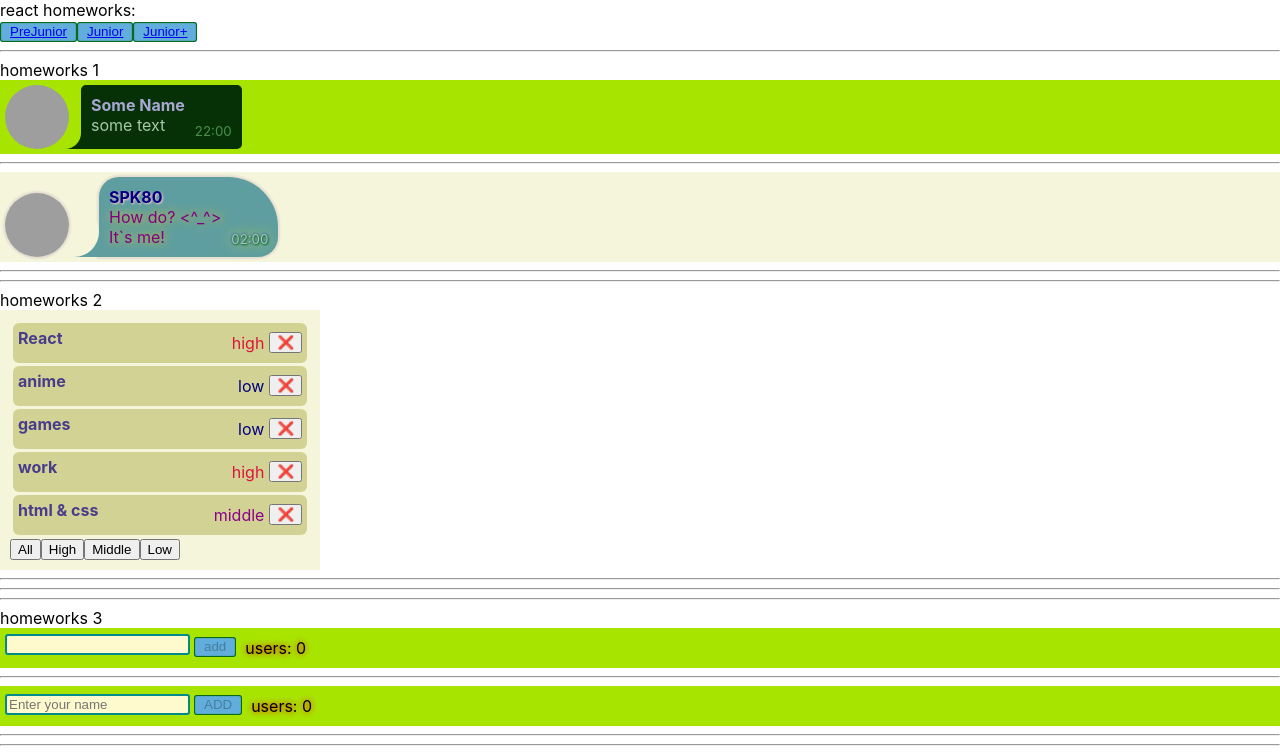
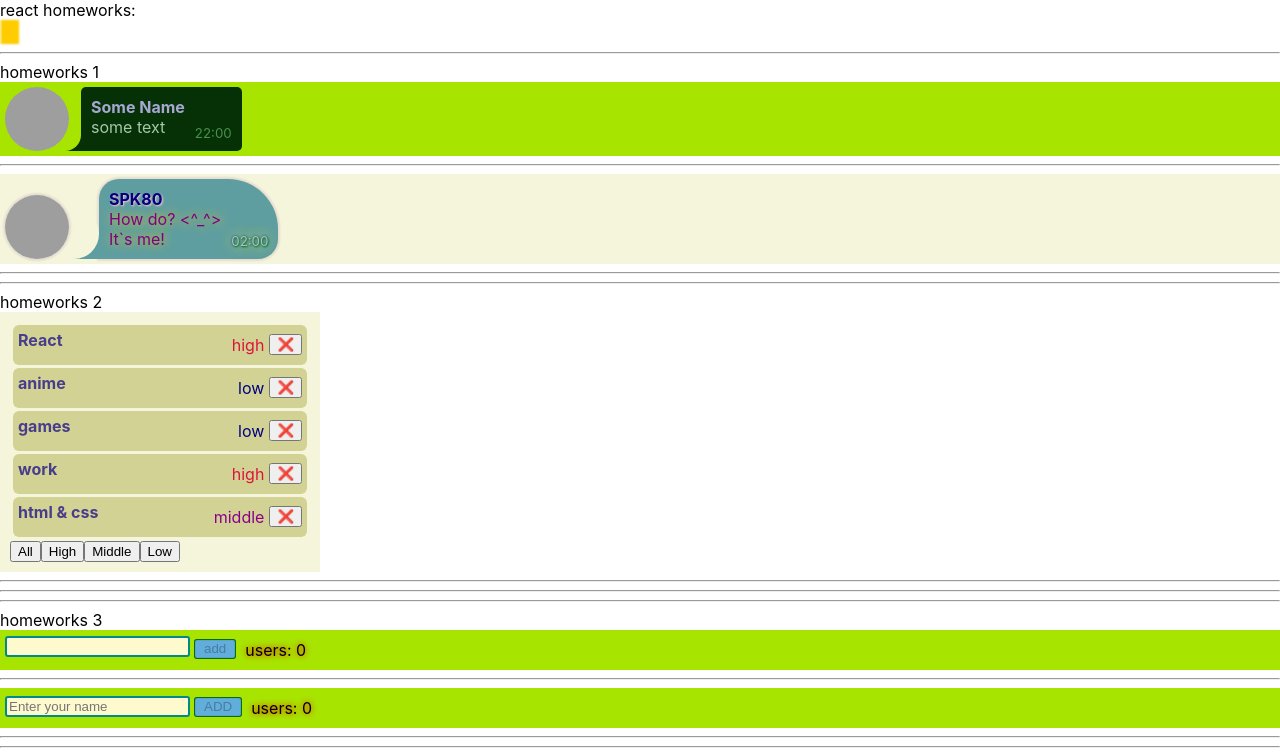
Before and after one commit to SPK80/simple-react-homeworks, a React (Create React App) app: page /#/pre-junior in a window 1280 px wide. Shown: the top 756 px of the page. Built offline with nearby package versions, Linux system fonts and the light colour scheme; grey boxes are pictures that could not be loaded.

Commit message:
feat: HW5 (not complete)

```diff
--- a/src/p2-homeworks/h5-rrd-v6/Header.tsx
+++ b/src/p2-homeworks/h5-rrd-v6/Header.tsx
@@ -1,24 +1,31 @@
 import React from 'react'
 import {NavLink} from "react-router-dom";
 import {PATH} from "./Pages";
-import SuperButton from "../h4/common/c2-SuperButton/SuperButton";
+import s from "./header.module.css"
 
 function Header() {
     return (
-        <>
-            <SuperButton>
-                <NavLink to={PATH.PRE_JUNIOR}> PreJunior </NavLink>
-            </SuperButton>
+        <div className={s.headerWrap}>
+            <div className={s.navLinks}>
+                <NavLink
+                    className={(navData) => navData.isActive ? s.activeNavLink : s.navLink}
+                    // activeClassName={s.activeNavLink} NavLink activeClassName prop does not exist in v6
+                    to={PATH.PRE_JUNIOR}> PreJunior
+                </NavLink>
 
-            <SuperButton>
-                <NavLink to={PATH.JUNIOR}> Junior </NavLink>
-            </SuperButton>
+                <NavLink
+                    className={(navData) => navData.isActive ? s.activeNavLink : s.navLink}
+                    to={PATH.JUNIOR}> Junior
+                </NavLink>
 
-            <SuperButton>
-                <NavLink to={PATH.JUNIOR_PLUS}> Junior+ </NavLink>
-            </SuperButton>
-        </>
+                <NavLink
+                    className={(navData) => navData.isActive ? s.activeNavLink : s.navLink}
+                    to={PATH.JUNIOR_PLUS}> Junior+
+                </NavLink>
 
+            </div>
+            <span></span>
+        </div>
     )
 }
 
--- /dev/null
+++ b/src/p2-homeworks/h5-rrd-v6/header.module.css
@@ -0,0 +1,41 @@
+
+.headerWrap {
+    display: flex;
+    justify-content: space-between;
+    background: #fdf8cc;
+    border-radius: 5px;
+    position: relative;
+    left: -385px;
+    width: 400px;
+    padding: 2px;
+    transition-duration: 0.5s;
+}
+
+.headerWrap:hover {
+    left: 0;
+}
+
+.headerWrap span {
+    display: inline-block;
+    width: 15px;
+    box-shadow: 0 0 2px 2px #FFCC00;
+    justify-self: end;
+    background-color: #FFCC00;
+    border: #cccccc;
+}
+
+.navLinks {
+    display: flex;
+    justify-content: space-evenly;
+    width: 400px;
+}
+
+.navLink {
+    color: navy;
+    text-decoration: none;
+}
+
+.activeNavLink {
+    color: crimson;
+    text-decoration: none;
+}
--- a/src/p2-homeworks/h5-rrd-v6/pages/Error404.tsx
+++ b/src/p2-homeworks/h5-rrd-v6/pages/Error404.tsx
@@ -1,8 +1,10 @@
 import React from 'react'
+import s from "./error404.module.css"
+
 
 function Error404() {
     return (
-        <div>
+        <div className={s.error404}>
             <div>404</div>
             <div>Page not found!</div>
             <div>—ฅ/ᐠ.̫ .ᐟ\ฅ—</div>
--- /dev/null
+++ b/src/p2-homeworks/h5-rrd-v6/pages/error404.module.css
@@ -0,0 +1,20 @@
+.error404 {
+    position: absolute;
+    z-index: -1;
+    height: 80%;
+    min-height: 150px;
+    top: 60px;
+    left: 50px;
+    right: 50px;
+    bottom: 10px;
+    background: #ecde98;
+    border-radius: 50%;
+    box-shadow: 0 0 50px 50px #ecde98;
+    display: flex;
+    justify-content: center;
+    flex-direction: column;
+    align-items: center;
+    color: #983333;
+    font-size: 5vmax;
+    font-family: 'Baloo 2', cursive;
+}
```
